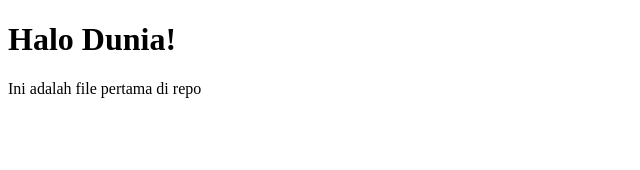
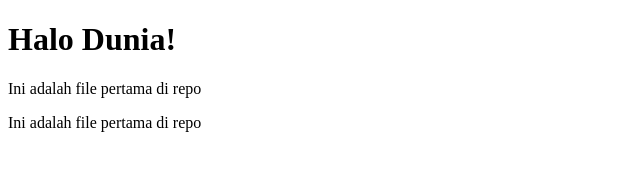
Before and after one commit to niieawans/belajar-git-1, a plain HTML site: page index.html in a window 1280 px wide. Shown: the whole page, without its empty margins (0-640 px from the left). Drawn offline with Linux system fonts and the light colour scheme.

Commit message:
update index

```diff
--- a/index.html
+++ b/index.html
@@ -9,5 +9,6 @@
     <body>
         <h1>Halo Dunia!</h1>
         <p>Ini adalah file pertama di repo</p>
+        <p>Ini adalah file pertama di repo</p>
     </body>
 </html>
```
